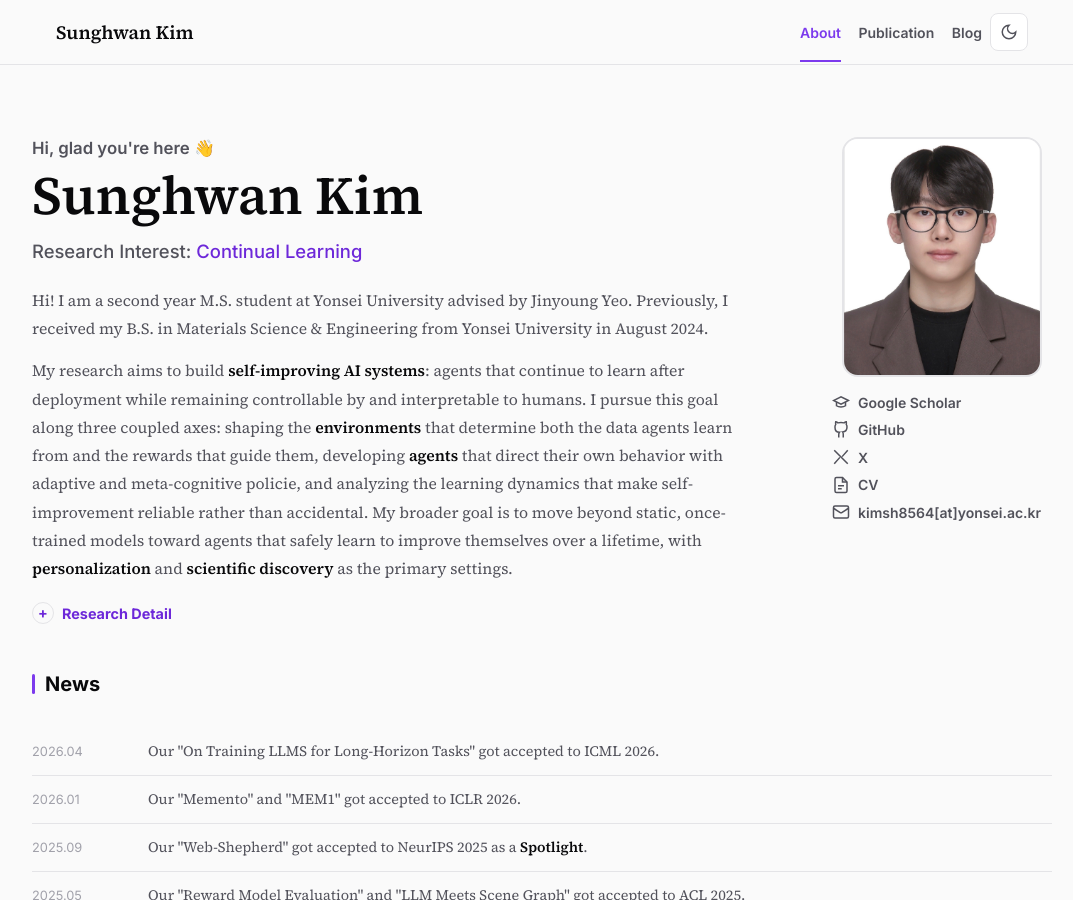
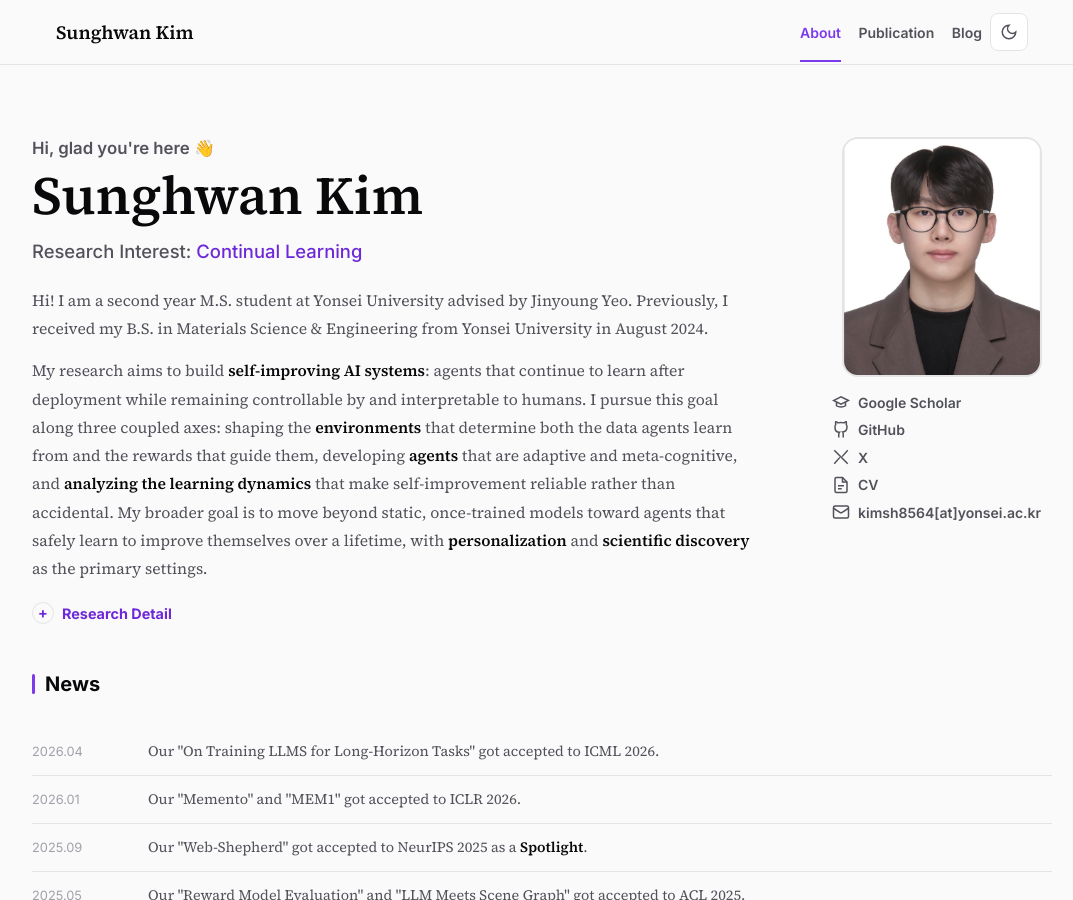
Before and after one commit to kimsh0507/kimsh0507.github.io, a Jekyll site: the page built from index.html, in a window 1280 px wide and 900 px high. Shown: the whole window, without its empty margins (98-1171 px from the left). Built offline with Jekyll 4.4.1, drawn with Linux system fonts in a browser that asks for light colours.

Commit message:
update the page

```diff
--- a/_data/config.yml
+++ b/_data/config.yml
@@ -17,7 +17,7 @@
   </p>
   <p>
     My research aims to build <strong>self-improving AI systems</strong>: agents that continue to learn after deployment while remaining controllable by and interpretable to humans.
-    I pursue this goal along three coupled axes: shaping the <strong>environments</strong> that determine both the data agents learn from and the rewards that guide them, developing <strong>agents</strong> that direct their own behavior with adaptive and meta-cognitive policie, and analyzing the learning dynamics that make self-improvement reliable rather than accidental.
+    I pursue this goal along three coupled axes: shaping the <strong>environments</strong> that determine both the data agents learn from and the rewards that guide them, developing <strong>agents</strong> that are adaptive and meta-cognitive, and <strong>analyzing the learning dynamics</strong> that make self-improvement reliable rather than accidental.
     My broader goal is to move beyond static, once-trained models toward agents that safely learn to improve themselves over a lifetime, with <strong>personalization</strong> and <strong>scientific discovery</strong> as the primary settings.
   </p>
 
--- a/index.html
+++ b/index.html
@@ -29,7 +29,7 @@
         </article>
         <article class="axis-node axis-node--agents">
           <h2>Agents</h2>
-          <p>Adaptive, meta-cognitive policies for tasks and uncertainty.</p>
+          <p>Adaptive, meta-cognitive agents for self-directed learning and action under uncertainty.</p>
         </article>
         <article class="axis-node axis-node--learning">
           <h2>Learning</h2>
```
